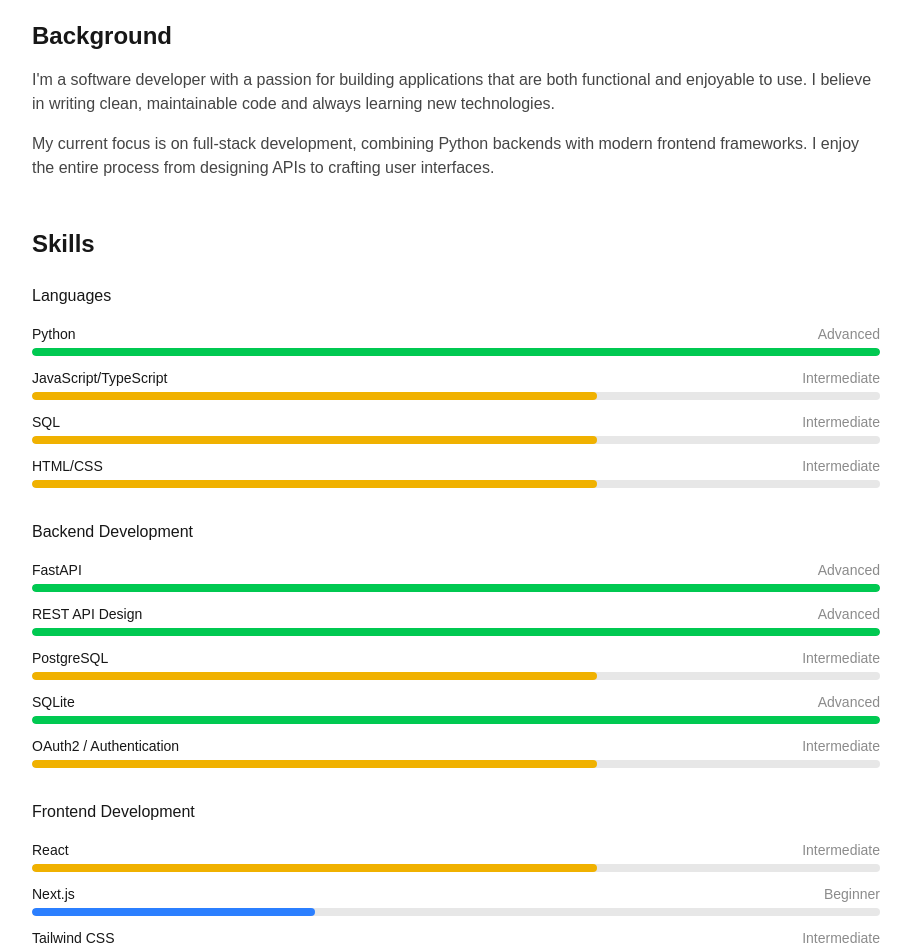
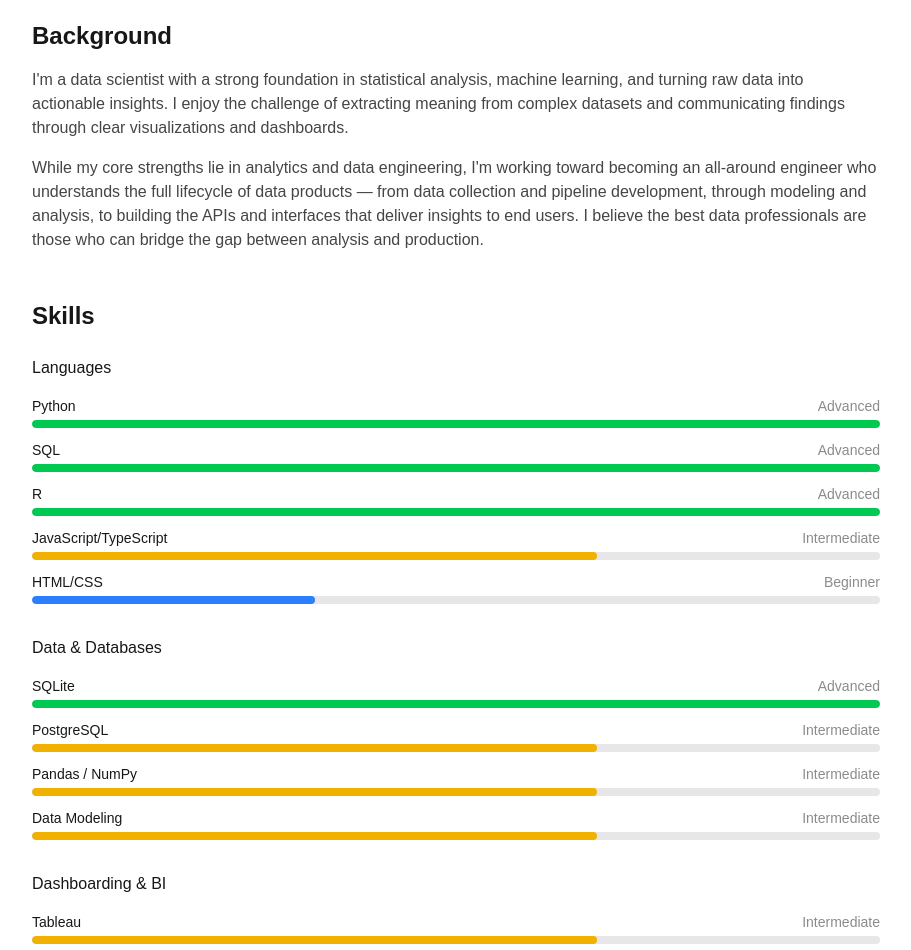
Before and after one commit to eshan-shakrani/eshan-dev, a Next.js app: page /about in a window 1280 px wide. Shown: the part 240-1190 px from the top of the page, without its empty margins (184-1095 px from the left). Built offline with nearby package versions, Linux system fonts and the light colour scheme.

Commit message:
changed personal description and skills on website

```diff
--- a/src/app/about/page.tsx
+++ b/src/app/about/page.tsx
@@ -13,14 +13,18 @@
           <h2 className="text-2xl font-semibold mb-4">Background</h2>
           <div className="space-y-4 text-foreground/80">
             <p>
-              I'm a software developer with a passion for building applications
-              that are both functional and enjoyable to use. I believe in writing
-              clean, maintainable code and always learning new technologies.
+              I'm a data scientist with a strong foundation in statistical analysis,
+              machine learning, and turning raw data into actionable insights. I enjoy
+              the challenge of extracting meaning from complex datasets and communicating
+              findings through clear visualizations and dashboards.
             </p>
             <p>
-              My current focus is on full-stack development, combining Python
-              backends with modern frontend frameworks. I enjoy the entire process
-              from designing APIs to crafting user interfaces.
+              While my core strengths lie in analytics and data engineering, I'm working
+              toward becoming an all-around engineer who understands the full lifecycle
+              of data products — from data collection and pipeline development, through
+              modeling and analysis, to building the APIs and interfaces that deliver
+              insights to end users. I believe the best data professionals are those who
+              can bridge the gap between analysis and production.
             </p>
           </div>
         </section>
@@ -33,30 +37,48 @@
               title="Languages"
               skills={[
                 { name: "Python", level: "advanced" },
+                { name: "SQL", level: "advanced" },
+                { name: "R", level: "advanced" },
                 { name: "JavaScript/TypeScript", level: "intermediate" },
-                { name: "SQL", level: "intermediate" },
-                { name: "HTML/CSS", level: "intermediate" },
+                { name: "HTML/CSS", level: "beginner" },
               ]}
             />
 
             <SkillCategory
-              title="Backend Development"
+              title="Data & Databases"
               skills={[
-                { name: "FastAPI", level: "advanced" },
-                { name: "REST API Design", level: "advanced" },
+                { name: "SQLite", level: "advanced" },
                 { name: "PostgreSQL", level: "intermediate" },
-                { name: "SQLite", level: "advanced" },
+                { name: "Pandas / NumPy", level: "intermediate" },
+                { name: "Data Modeling", level: "intermediate" },
+              ]}
+            />
+
+            <SkillCategory
+              title="Dashboarding & BI"
+              skills={[
+                { name: "Tableau", level: "intermediate" },
+                { name: "Looker", level: "intermediate" },
+                { name: "Power BI", level: "intermediate" },
+                { name: "Plotly / Dash", level: "intermediate" },
+              ]}
+            />
+
+            <SkillCategory
+              title="Backend & APIs"
+              skills={[
+                { name: "FastAPI", level: "beginner" },
+                { name: "REST API Design", level: "beginner" },
                 { name: "OAuth2 / Authentication", level: "intermediate" },
               ]}
             />
 
             <SkillCategory
-              title="Frontend Development"
+              title="Frontend"
               skills={[
-                { name: "React", level: "intermediate" },
+                { name: "React", level: "beginner" },
                 { name: "Next.js", level: "beginner" },
                 { name: "Tailwind CSS", level: "intermediate" },
-                { name: "Plotly / Dash", level: "advanced" },
               ]}
             />
 
@@ -76,9 +98,10 @@
           <h2 className="text-2xl font-semibold mb-4">Interests</h2>
           <div className="space-y-4 text-foreground/80">
             <p>
-              Outside of coding, I enjoy watching anime (hence the analytics project!),
-              exploring new technologies, and continuously learning. I believe that
-              the best developers are those who stay curious and never stop improving.
+              Outside of work, I enjoy watching anime (hence the analytics project!),
+              exploring new technologies, and continuously learning. I'm always looking
+              for opportunities to apply data skills to personal interests — whether
+              that's analyzing viewing habits or building tools that scratch my own itch.
             </p>
           </div>
         </section>
--- a/src/app/layout.tsx
+++ b/src/app/layout.tsx
@@ -15,8 +15,8 @@
 });
 
 export const metadata: Metadata = {
-  title: "Eshan | Developer",
-  description: "Software developer building things for the web",
+  title: "Eshan | Data Scientist",
+  description: "Data scientist turning raw data into insights and building tools to deliver them",
 };
 
 export default function RootLayout({
--- a/src/app/page.tsx
+++ b/src/app/page.tsx
@@ -10,9 +10,9 @@
             Hi, I'm Eshan
           </h1>
           <p className="text-xl sm:text-2xl text-foreground/70 max-w-2xl leading-relaxed">
-            A software developer who enjoys building tools and applications
-            that solve real problems. Currently focused on full-stack
-            development with Python and modern web technologies.
+            A data scientist who turns raw data into insights and builds the
+            tools to deliver them. Working toward understanding the full
+            lifecycle of data products — from pipelines to dashboards to APIs.
           </p>
           <div className="flex flex-wrap gap-4 pt-4">
             <Link
@@ -45,7 +45,7 @@
                 about viewing habits.
               </p>
               <div className="flex flex-wrap gap-2 pt-2">
-                {["Python", "FastAPI", "SQLite", "Plotly Dash"].map((tech) => (
+                {["Python", "SQL", "Pandas", "Plotly Dash"].map((tech) => (
                   <span
                     key={tech}
                     className="px-3 py-1 text-xs font-medium bg-foreground/5 rounded-full"
@@ -72,19 +72,19 @@
         <div className="grid sm:grid-cols-2 gap-6">
           <div className="space-y-3">
             <h3 className="font-medium">Languages</h3>
-            <p className="text-foreground/70">Python, JavaScript, TypeScript, SQL</p>
+            <p className="text-foreground/70">Python, SQL, R, JavaScript</p>
           </div>
           <div className="space-y-3">
-            <h3 className="font-medium">Backend</h3>
-            <p className="text-foreground/70">FastAPI, REST APIs, PostgreSQL, SQLite</p>
+            <h3 className="font-medium">Data & Analytics</h3>
+            <p className="text-foreground/70">Pandas, SQLite, PostgreSQL, Data Modeling</p>
           </div>
           <div className="space-y-3">
-            <h3 className="font-medium">Frontend</h3>
-            <p className="text-foreground/70">React, Next.js, Tailwind CSS, Plotly</p>
+            <h3 className="font-medium">Dashboarding</h3>
+            <p className="text-foreground/70">Tableau, Looker, Power BI, Plotly Dash</p>
           </div>
           <div className="space-y-3">
             <h3 className="font-medium">Tools</h3>
-            <p className="text-foreground/70">Git, Docker, VS Code, Linux</p>
+            <p className="text-foreground/70">Git, VS Code, Linux, Docker</p>
           </div>
         </div>
       </section>
```
